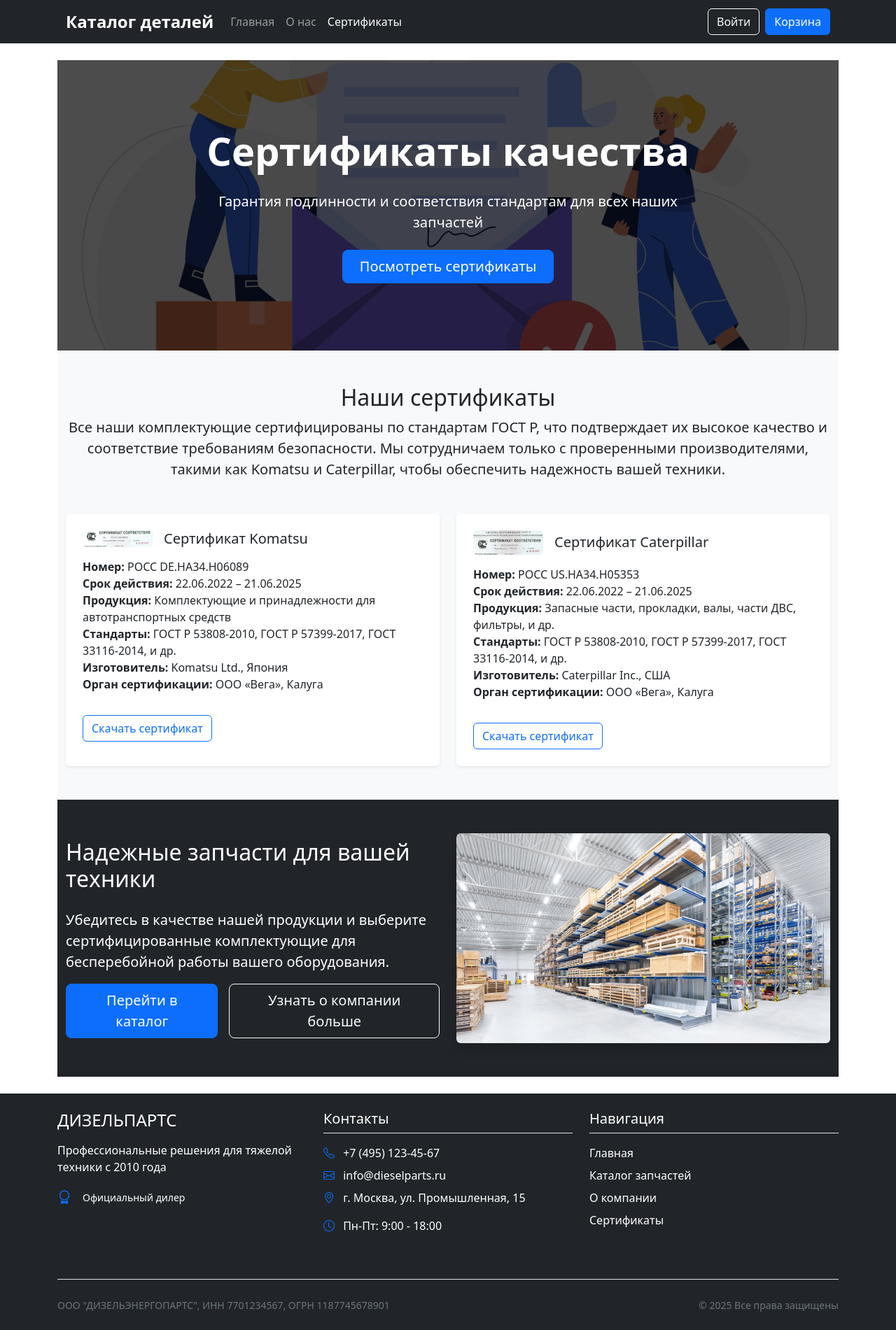
After one commit to DyshaGusew/DiselParts, a Django app: page /sert/ in a window 1280 px wide. The commit adds this page. Shown: the whole page at 70% size. Run offline with Django 5.2, Linux system fonts and the light colour scheme; parts of the project's set-up code (start-up, migrations or seed data) failed here and were passed over.

Commit message:
Сертификаты

```diff
--- /dev/null
+++ b/config/templates/config/sert.html
@@ -0,0 +1,120 @@
+{% extends "base.html" %}
+{% load static %}
+{% block title %}Сертификаты качества{% endblock %}
+{% block content %}
+    <!-- Hero-секция с фоновым изображением -->
+    <section class="hero-section bg-dark text-white py-5"
+             style="background: linear-gradient(rgba(0, 0, 0, 0.7), rgba(0, 0, 0, 0.7)), url('{% static 'config/images/cert-hero-bg.jpg' %}');
+                    background-size: cover;
+                    background-position: center">
+        <div class="container py-5">
+            <div class="row align-items-center">
+                <div class="col-lg-8 mx-auto text-center">
+                    <h1 class="display-4 fw-bold mb-4">Сертификаты качества</h1>
+                    <p class="lead mb-4">Гарантия подлинности и соответствия стандартам для всех наших запчастей</p>
+                    <a href="#certificates" class="btn btn-primary btn-lg px-4">Посмотреть сертификаты</a>
+                </div>
+            </div>
+        </div>
+    </section>
+    <!-- Секция с сертификатами -->
+    <section id="certificates" class="py-5 bg-light">
+        <div class="container">
+            <div class="text-center mb-5">
+                <h2>Наши сертификаты</h2>
+                <p class="lead">
+                    Все наши комплектующие сертифицированы по стандартам ГОСТ Р, что подтверждает их высокое качество и соответствие требованиям безопасности. Мы сотрудничаем только с проверенными производителями, такими как Komatsu и Caterpillar, чтобы обеспечить надежность вашей техники.
+                </p>
+            </div>
+            <div class="row g-4">
+                <!-- Сертификат Komatsu -->
+                <div class="col-md-6">
+                    <div class="card h-100 border-0 shadow-sm">
+                        <div class="card-body p-4">
+                            <div class="d-flex align-items-center mb-3">
+                                <img src="{% static 'config/images/komatsu-cert.png' %}"
+                                     alt="Komatsu Certificate"
+                                     class="img-fluid rounded me-3"
+                                     style="max-width: 100px;
+                                            height: auto">
+                                <h5 class="card-title mb-0">Сертификат Komatsu</h5>
+                            </div>
+                            <p class="card-text">
+                                <strong>Номер:</strong> РОСС DE.HА34.H06089
+                                <br>
+                                <strong>Срок действия:</strong> 22.06.2022 – 21.06.2025
+                                <br>
+                                <strong>Продукция:</strong> Комплектующие и принадлежности для автотранспортных средств
+                                <br>
+                                <strong>Стандарты:</strong> ГОСТ Р 53808-2010, ГОСТ Р 57399-2017, ГОСТ 33116-2014, и др.
+                                <br>
+                                <strong>Изготовитель:</strong> Komatsu Ltd., Япония
+                                <br>
+                                <strong>Орган сертификации:</strong> ООО «Вега», Калуга
+                            </p>
+                            <a href="{% static 'config/certificates/Komatsu_sert.pdf' %}"
+                               class="btn btn-outline-primary mt-3"
+                               download>Скачать сертификат</a>
+                        </div>
+                    </div>
+                </div>
+                <!-- Сертификат Caterpillar -->
+                <div class="col-md-6">
+                    <div class="card h-100 border-0 shadow-sm">
+                        <div class="card-body p-4">
+                            <div class="d-flex align-items-center mb-3">
+                                <img src="{% static 'config/images/caterpillar-cert.png' %}"
+                                     alt="Caterpillar Certificate"
+                                     class="img-fluid rounded me-3"
+                                     style="max-width: 100px;
+                                            height: auto">
+                                <h5 class="card-title mb-0">Сертификат Caterpillar</h5>
+                            </div>
+                            <p class="card-text">
+                                <strong>Номер:</strong> РОСС US.HА34.H05353
+                                <br>
+                                <strong>Срок действия:</strong> 22.06.2022 – 21.06.2025
+                                <br>
+                                <strong>Продукция:</strong> Запасные части, прокладки, валы, части ДВС, фильтры, и др.
+                                <br>
+                                <strong>Стандарты:</strong> ГОСТ Р 53808-2010, ГОСТ Р 57399-2017, ГОСТ 33116-2014, и др.
+                                <br>
+                                <strong>Изготовитель:</strong> Caterpillar Inc., США
+                                <br>
+                                <strong>Орган сертификации:</strong> ООО «Вега», Калуга
+                            </p>
+                            <a href="{% static 'config/certificates/Серт_CAT_2022-2025.pdf' %}"
+                               class="btn btn-outline-primary mt-3"
+                               download>Скачать сертификат</a>
+                        </div>
+                    </div>
+                </div>
+            </div>
+        </div>
+    </section>
+    <!-- Призыв к действию -->
+    <section class="py-5 bg-dark text-white">
+        <div class="container">
+            <div class="row align-items-center">
+                <div class="col-lg-6 mb-4 mb-lg-0">
+                    <h2 class="mb-4">Надежные запчасти для вашей техники</h2>
+                    <p class="lead">
+                        Убедитесь в качестве нашей продукции и выберите сертифицированные комплектующие для бесперебойной работы вашего оборудования.
+                    </p>
+                    <div class="d-flex gap-3">
+                        <a href="{% url 'catalog:product-list' %}"
+                           class="btn btn-primary btn-lg px-4">Перейти в каталог</a>
+                        <a href="{% url 'about' %}" class="btn btn-outline-light btn-lg px-4">Узнать о компании больше</a>
+                    </div>
+                </div>
+                <div class="col-lg-6">
+                    <img src="{% static 'config/images/logistics-cta.jpg' %}"
+                         alt="Логистика"
+                         class="img-fluid rounded shadow"
+                         style="object-fit: cover;
+                                height: 100%">
+                </div>
+            </div>
+        </div>
+    </section>
+{% endblock %}
--- a/config/templates/includes/footer.html
+++ b/config/templates/includes/footer.html
@@ -53,7 +53,7 @@
                   <a href="{% url 'about' %}" class="text-white text-decoration-none">О компании</a>
                </li>
                <li class="mb-2">
-                  <a href="#" class="text-white text-decoration-none">Документы</a>
+                  <a href="{% url 'sert' %}" class="text-white text-decoration-none">Сертификаты</a>
                </li>
             </ul>
          </div>
--- a/config/templates/includes/header.html
+++ b/config/templates/includes/header.html
@@ -19,6 +19,10 @@
             <li class="nav-item">
               <a class="nav-link {% if request.resolver_match.url_name == 'about' %}active{% endif %}"
                  href="{% url 'about' %}">О нас</a>
+            </li>
+            <li class="nav-item">
+              <a class="nav-link {% if request.resolver_match.url_name == 'sert' %}active{% endif %}"
+                 href="{% url 'sert' %}">Сертификаты</a>
             </li>
           </ul>
           <div class="d-flex">
--- a/config/urls.py
+++ b/config/urls.py
@@ -1,7 +1,7 @@
 from django.contrib import admin
 from django.urls import path, include
 from love_page.views import LoveDariaView
-from config.views import HomeView, AboutView
+from config.views import HomeView, AboutView, SertView
 
 admin.site.site_title = "Дизельпартс админпанель"
 admin.site.site_header = "Панель администрирования ДИЗЕЛЬПАРТС"
@@ -13,6 +13,7 @@ urlpatterns = [
     path("love-daria/", LoveDariaView.as_view(), name="love-daria"),
     path("catalog/", include(("catalog.urls", "catalog"), namespace="catalog")),
     path('about/', AboutView.as_view(), name='about'),
+    path('sert/', SertView.as_view(), name='sert'),
     path('accounts/', include('accounts.urls')),
     path("order/", include(("order.urls", "order"), namespace="order")),
 ]
--- a/config/views.py
+++ b/config/views.py
@@ -7,3 +7,7 @@ class HomeView(TemplateView):
 
 class AboutView(TemplateView):
     template_name = 'config/about.html'
+
+
+class SertView(TemplateView):
+    template_name = 'config/sert.html'
```
Also changed, not shown: config/templates/config/index.html (+2 -19 lines), config/static/config/images/caterpillar-cert.png (added), config/static/config/images/cert-hero-bg.jpg (added), config/static/config/images/komatsu-cert.png (added), config/static/config/images/logistics-cta.jpg (added).
